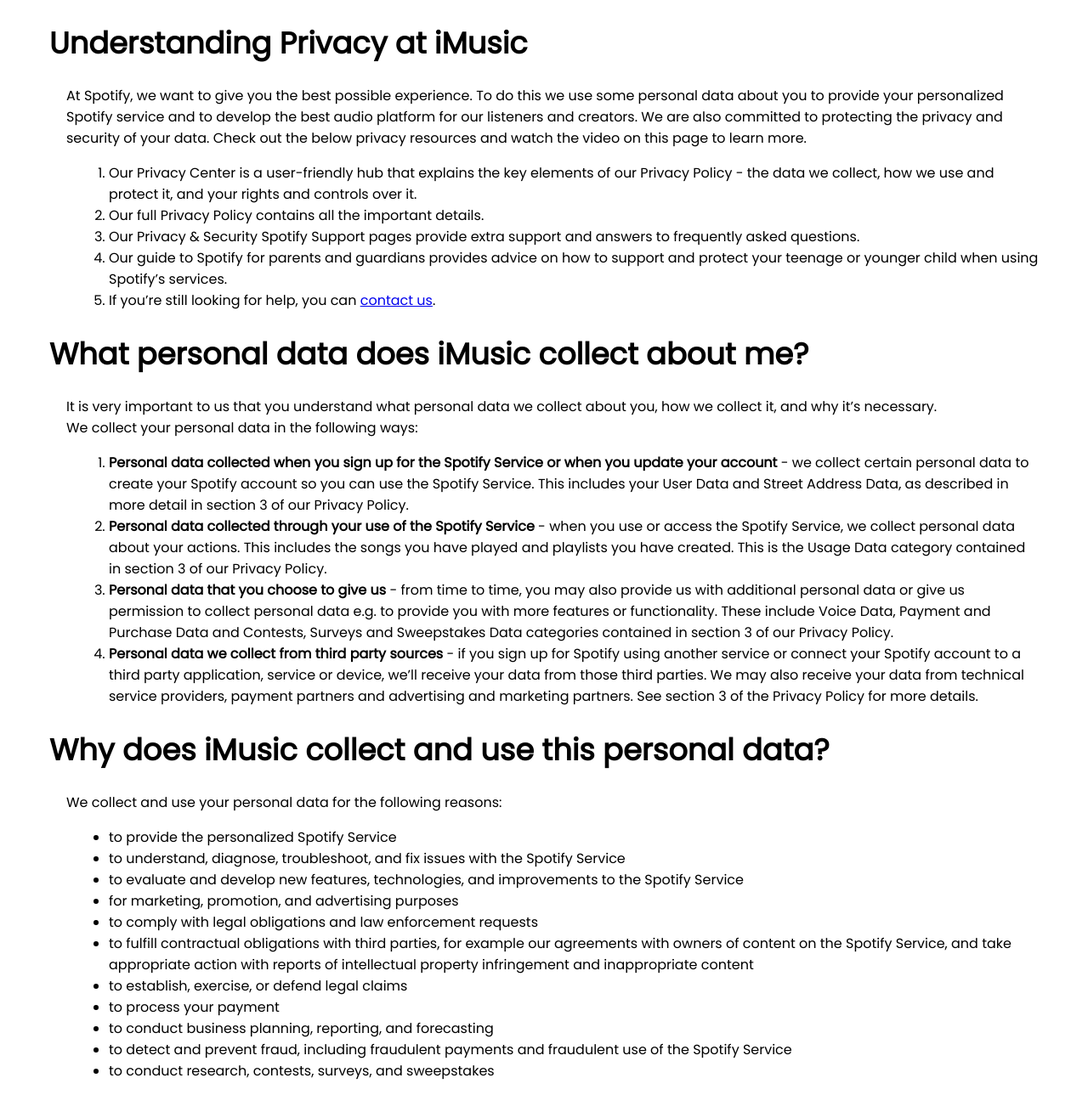
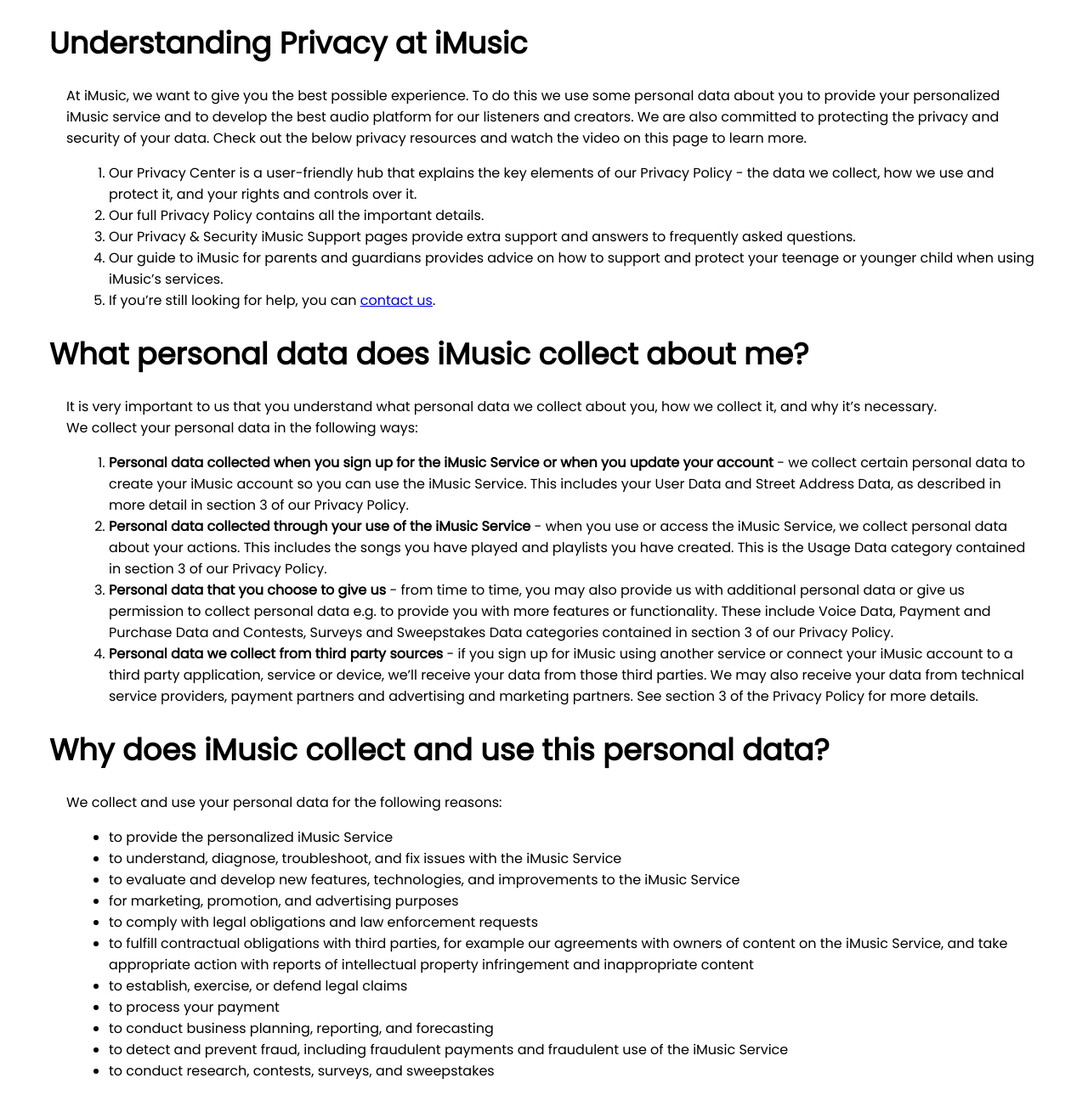
Before and after one commit to Kailash071/iMusic, a PHP site: page /iMusic/privacy.php in a window 1280 px wide. Shown: the whole page at 85% size. Run offline with PHP 8.4, Linux system fonts and the light colour scheme.

Commit message:
final commit

```diff
--- a/privacy.php
+++ b/privacy.php
@@ -12,13 +12,13 @@
 <body>
     <h1>Understanding Privacy at iMusic</h1>
     <p>
-    At Spotify, we want to give you the best possible experience. To do this we use some personal data about you to provide your personalized Spotify service and to develop the best audio platform for our listeners and creators. We are also committed to protecting the privacy and security of your data. Check out the below privacy resources and watch the video on this page to learn more.
+    At iMusic, we want to give you the best possible experience. To do this we use some personal data about you to provide your personalized iMusic service and to develop the best audio platform for our listeners and creators. We are also committed to protecting the privacy and security of your data. Check out the below privacy resources and watch the video on this page to learn more.
     <br>
     <ol>
         <li> Our Privacy Center is a user-friendly hub that explains the key elements of our Privacy Policy - the data we collect, how we use and protect it, and your rights and controls over it. </li>
         <li> Our full Privacy Policy contains all the important details. </li>
-        <li> Our Privacy & Security Spotify Support pages provide extra support and answers to frequently asked questions. </li>
-        <li> Our guide to Spotify for parents and guardians provides advice on how to support and protect your teenage or younger child when using Spotify’s services. </li>
+        <li> Our Privacy & Security iMusic Support pages provide extra support and answers to frequently asked questions. </li>
+        <li> Our guide to iMusic for parents and guardians provides advice on how to support and protect your teenage or younger child when using iMusic’s services. </li>
         <li> If you’re still looking for help, you can <a href="./contactUs.php">contact us</a>. </li>
     </ol>
     </p>
@@ -30,16 +30,16 @@
     <br>
     <ol>
         <li>
-            <b> Personal data collected when you sign up for the Spotify Service or when you update your account</b> - we collect certain personal data to create your Spotify account so you can use the Spotify Service. This includes your User Data and Street Address Data, as described in more detail in section 3 of our Privacy Policy.
+            <b> Personal data collected when you sign up for the iMusic Service or when you update your account</b> - we collect certain personal data to create your iMusic account so you can use the iMusic Service. This includes your User Data and Street Address Data, as described in more detail in section 3 of our Privacy Policy.
         </li>
         <li>
-            <b> Personal data collected through your use of the Spotify Service</b> - when you use or access the Spotify Service, we collect personal data about your actions. This includes the songs you have played and playlists you have created. This is the Usage Data category contained in section 3 of our Privacy Policy.
+            <b> Personal data collected through your use of the iMusic Service</b> - when you use or access the iMusic Service, we collect personal data about your actions. This includes the songs you have played and playlists you have created. This is the Usage Data category contained in section 3 of our Privacy Policy.
         </li>
         <li>
             <b> Personal data that you choose to give us</b> - from time to time, you may also provide us with additional personal data or give us permission to collect personal data e.g. to provide you with more features or functionality. These include Voice Data, Payment and Purchase Data and Contests, Surveys and Sweepstakes Data categories contained in section 3 of our Privacy Policy.
         </li>
         <li>
-            <b> Personal data we collect from third party sources</b> - if you sign up for Spotify using another service or connect your Spotify account to a third party application, service or device, we’ll receive your data from those third parties. We may also receive your data from technical service providers, payment partners and advertising and marketing partners. See section 3 of the Privacy Policy for more details.
+            <b> Personal data we collect from third party sources</b> - if you sign up for iMusic using another service or connect your iMusic account to a third party application, service or device, we’ll receive your data from those third parties. We may also receive your data from technical service providers, payment partners and advertising and marketing partners. See section 3 of the Privacy Policy for more details.
         </li>
     </ol>
     </p>
@@ -49,13 +49,13 @@
     <br>
     <ul>
         <li>
-            to provide the personalized Spotify Service
+            to provide the personalized iMusic Service
         </li>
         <li>
-            to understand, diagnose, troubleshoot, and fix issues with the Spotify Service
+            to understand, diagnose, troubleshoot, and fix issues with the iMusic Service
         </li>
         <li>
-            to evaluate and develop new features, technologies, and improvements to the Spotify Service
+            to evaluate and develop new features, technologies, and improvements to the iMusic Service
         </li>
         <li>
             for marketing, promotion, and advertising purposes
@@ -64,7 +64,7 @@
             to comply with legal obligations and law enforcement requests
         </li>
         <li>
-            to fulfill contractual obligations with third parties, for example our agreements with owners of content on the Spotify Service, and take appropriate action with reports of intellectual property infringement and inappropriate content
+            to fulfill contractual obligations with third parties, for example our agreements with owners of content on the iMusic Service, and take appropriate action with reports of intellectual property infringement and inappropriate content
         </li>
         <li>
             to establish, exercise, or defend legal claims
@@ -76,7 +76,7 @@
             to conduct business planning, reporting, and forecasting
         </li>
         <li>
-            to detect and prevent fraud, including fraudulent payments and fraudulent use of the Spotify Service
+            to detect and prevent fraud, including fraudulent payments and fraudulent use of the iMusic Service
         </li>
         <li>
             to conduct research, contests, surveys, and sweepstakes
```
Also changed, not shown: 3 other files.
